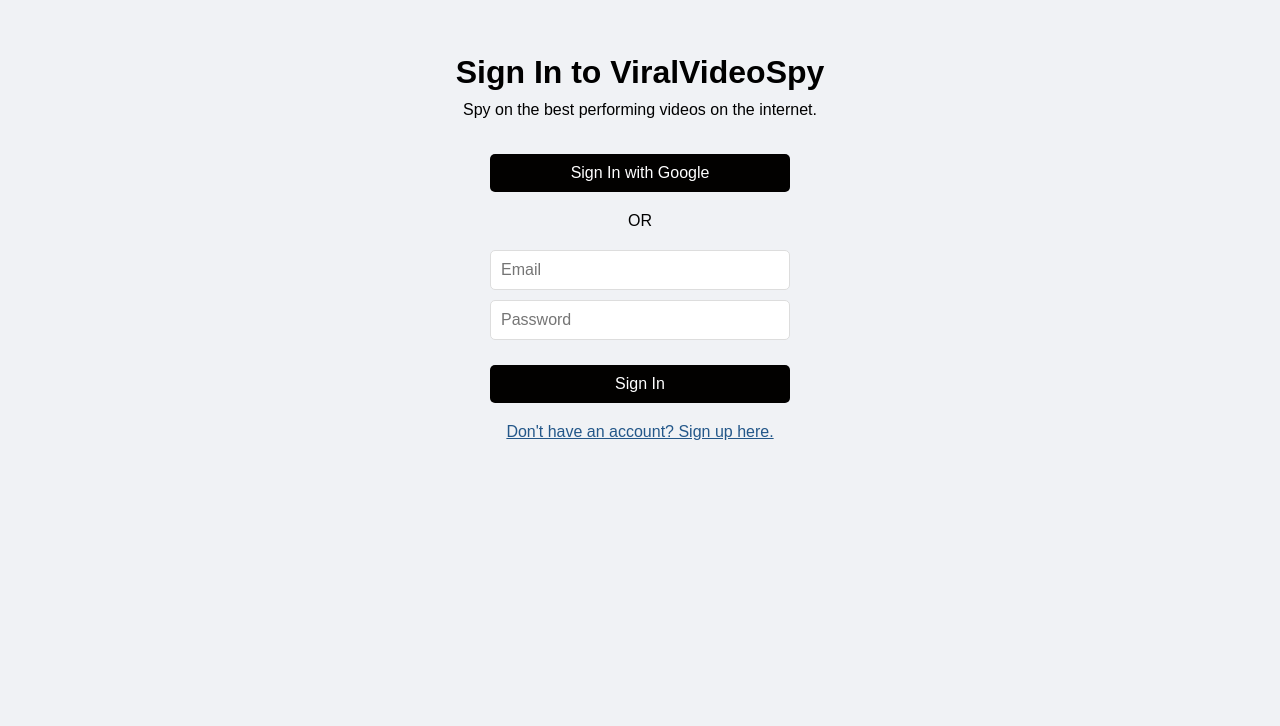
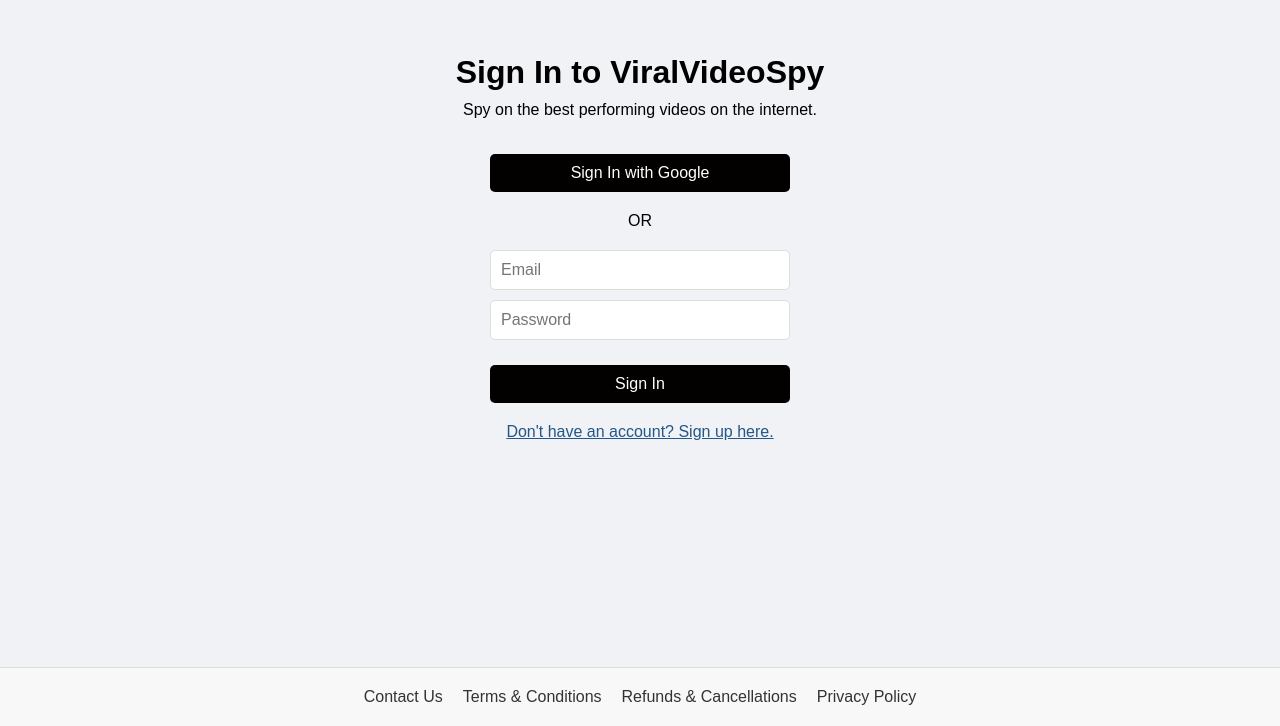
Before and after one commit to Sayar-tk/hooked-ai, a React (Create React App) app: page / in a window 1280 px wide. Shown: the part 173-899 px from the top of the page. Before the commit the page ends 840 px from the top, so only its background shows below. Built offline with nearby package versions, Linux system fonts and the light colour scheme; no server answers; what @cashfreepayments/cashfree-js would draw is missing.

Commit message:
policy pages

```diff
--- a/src/App.js
+++ b/src/App.js
@@ -20,6 +20,11 @@ import {
 import { Navigate } from "react-router-dom";
 import PaymentSuccess from "./pages/payment/PaymentSuccess";
 import PaymentFailure from "./pages/payment/PaymentFailure";
+import PrivacyPolicy from "./pages/policy/PrivacyPolicy";
+import ContactUs from "./pages/policy/ContactUs";
+import TermsConditions from "./pages/policy/TermsConditions";
+import RefundsCancellations from "./pages/policy/RefundsCancellations";
+import Footer from "./components/Footer";
 
 const App = () => {
   const [user, setUser] = useState(null);
@@ -126,8 +131,41 @@ const App = () => {
                 </ProtectedRoute>
               }
             />
+            <Route
+              path="/privacy-policy"
+              element={
+                <ProtectedRoute>
+                  <PrivacyPolicy />
+                </ProtectedRoute>
+              }
+            />
+            <Route
+              path="/contact-us"
+              element={
+                <ProtectedRoute>
+                  <ContactUs />
+                </ProtectedRoute>
+              }
+            />
+            <Route
+              path="/terms-of-service"
+              element={
+                <ProtectedRoute>
+                  <TermsConditions />
+                </ProtectedRoute>
+              }
+            />
+            <Route
+              path="/refund-policy"
+              element={
+                <ProtectedRoute>
+                  <RefundsCancellations />
+                </ProtectedRoute>
+              }
+            />
           </Routes>
         </main>
+        <Footer />
       </div>
     </Router>
   );
--- /dev/null
+++ b/src/components/Footer.js
@@ -0,0 +1,28 @@
+import React from "react";
+import { Link } from "react-router-dom";
+import "../styles/Footer.css"; // Optional: Add a CSS file for styling
+
+const Footer = () => {
+  return (
+    <footer className="footer">
+      <div className="footer-container">
+        <ul className="footer-links">
+          <li>
+            <Link to="/contact-us">Contact Us</Link>
+          </li>
+          <li>
+            <Link to="/terms-of-service">Terms & Conditions</Link>
+          </li>
+          <li>
+            <Link to="/refund-policy">Refunds & Cancellations</Link>
+          </li>
+          <li>
+            <Link to="/privacy-policy">Privacy Policy</Link>
+          </li>
+        </ul>
+      </div>
+    </footer>
+  );
+};
+
+export default Footer;
--- /dev/null
+++ b/src/pages/policy/ContactUs.js
@@ -0,0 +1,19 @@
+import React from 'react';
+import "../../styles/policy/PolicyPages.css";
+
+const ContactUs = () => {
+  return (
+    <div className="page-container">
+      <h1>Contact Us</h1>
+      <p>We value your feedback and are here to assist with any queries, support requests, or concerns.</p>
+      <ul>
+        <li>Email: <a href="mailto:sayar@thesayar.com">sayar@thesayar.com</a></li>
+        <li>Phone: +91-6282579845 (Monday to Friday, 9:00 AM to 6:00 PM)</li>
+        {/* <li>Address: 123 Main Street, City, Country</li> */}
+      </ul>
+      <p>For urgent inquiries, please email us for a faster response.</p>
+    </div>
+  );
+};
+
+export default ContactUs;
--- /dev/null
+++ b/src/pages/policy/PrivacyPolicy.js
@@ -0,0 +1,30 @@
+import React from 'react';
+
+const PrivacyPolicy = () => {
+  return (
+    <div className="page-container">
+      <h1>Privacy Policy</h1>
+      <p>
+        At Viral Video Spy, we prioritize your privacy. This policy outlines how we collect, use, and protect your personal
+        information.
+      </p>
+      <h2>Information We Collect</h2>
+      <p>We may collect your name, email address, and usage data to improve your experience and our services.</p>
+      <h2>How We Use Your Data</h2>
+      <ul>
+        <li>To provide and maintain our services</li>
+        <li>To communicate updates and respond to inquiries</li>
+        <li>To enhance app features and functionality</li>
+      </ul>
+      <h2>Your Rights</h2>
+      <p>
+        You can request to view, modify, or delete your personal data by contacting us at{" "}
+        <a href="mailto:sayar@thesayar.com">sayar@thesayar.com</a>.
+      </p>
+      <h2>Data Security</h2>
+      <p>We implement secure practices to protect your data. However, no system is completely secure.</p>
+    </div>
+  );
+};
+
+export default PrivacyPolicy;
--- /dev/null
+++ b/src/pages/policy/RefundsCancellations.js
@@ -0,0 +1,22 @@
+import React from 'react';
+
+const RefundsCancellations = () => {
+  return (
+    <div className="page-container">
+      <h1>Refunds & Cancellations</h1>
+      <p>We aim to provide the best experience for our users. Below is our policy on refunds and cancellations:</p>
+      <h2>Refund Policy</h2>
+      <p>
+        Please note that we do not offer refunds for credits purchased through the app. Ensure you review all details before
+        making a purchase.
+      </p>
+      <h2>Cancellation Policy</h2>
+      <p>
+        Cancellation of orders or services can only be made before the processing begins. For assistance, contact us at{" "}
+        <a href="mailto:sayar@thesayar.com">sayar@thesayar.com</a>.
+      </p>
+    </div>
+  );
+};
+
+export default RefundsCancellations;
--- /dev/null
+++ b/src/pages/policy/TermsConditions.js
@@ -0,0 +1,31 @@
+import React from 'react';
+
+const TermsConditions = () => {
+  return (
+    <div className="page-container">
+      <h1>Terms & Conditions</h1>
+      <p>Welcome to Viral Video Spy! These terms and conditions outline the rules and regulations for using our application.</p>
+      <h2>Usage Terms</h2>
+      <p>
+        By accessing or using our services, you agree to be bound by these terms. If you do not agree, please discontinue use
+        immediately.
+      </p>
+      <h2>Data Usage</h2>
+      <p>
+        We may collect data necessary to improve our services, ensure a seamless experience, and communicate with you. Your data
+        will never be shared without your consent.
+      </p>
+      <h2>Credits Policy</h2>
+      <p>
+        Purchased credits are non-refundable and can only be used within the application for services as outlined.
+      </p>
+      <h2>Updates to Terms</h2>
+      <p>
+        We reserve the right to modify these terms at any time. Continued use of the app signifies your agreement to the updated
+        terms.
+      </p>
+    </div>
+  );
+};
+
+export default TermsConditions;
--- /dev/null
+++ b/src/styles/Footer.css
@@ -0,0 +1,38 @@
+/* Footer styling */
+.footer {
+    background-color: #f8f8f8;
+    padding: 20px 0;
+    text-align: center;
+    border-top: 1px solid #ddd;
+    width: 100%;
+  }
+
+  .footer-container {
+    max-width: 1200px;
+    margin: 0 auto;
+    display: flex;
+    justify-content: center;
+    align-items: center;
+  }
+
+  .footer-links {
+    list-style: none;
+    padding: 0;
+    margin: 0;
+    display: flex;
+    gap: 20px;
+  }
+
+  .footer-links li {
+    display: inline;
+  }
+
+  .footer-links a {
+    text-decoration: none;
+    color: #333;
+    transition: color 0.3s ease;
+  }
+
+  .footer-links a:hover {
+    color: #007bff;
+  }
--- /dev/null
+++ b/src/styles/policy/PolicyPages.css
@@ -0,0 +1,15 @@
+.page-container {
+    margin: 20px;
+    padding: 20px;
+    font-family: Arial, sans-serif;
+    line-height: 1.6;
+  }
+
+  .page-container h1 {
+    color: #333;
+  }
+
+  .page-container ul {
+    list-style-type: none;
+    padding: 0;
+  }
```
